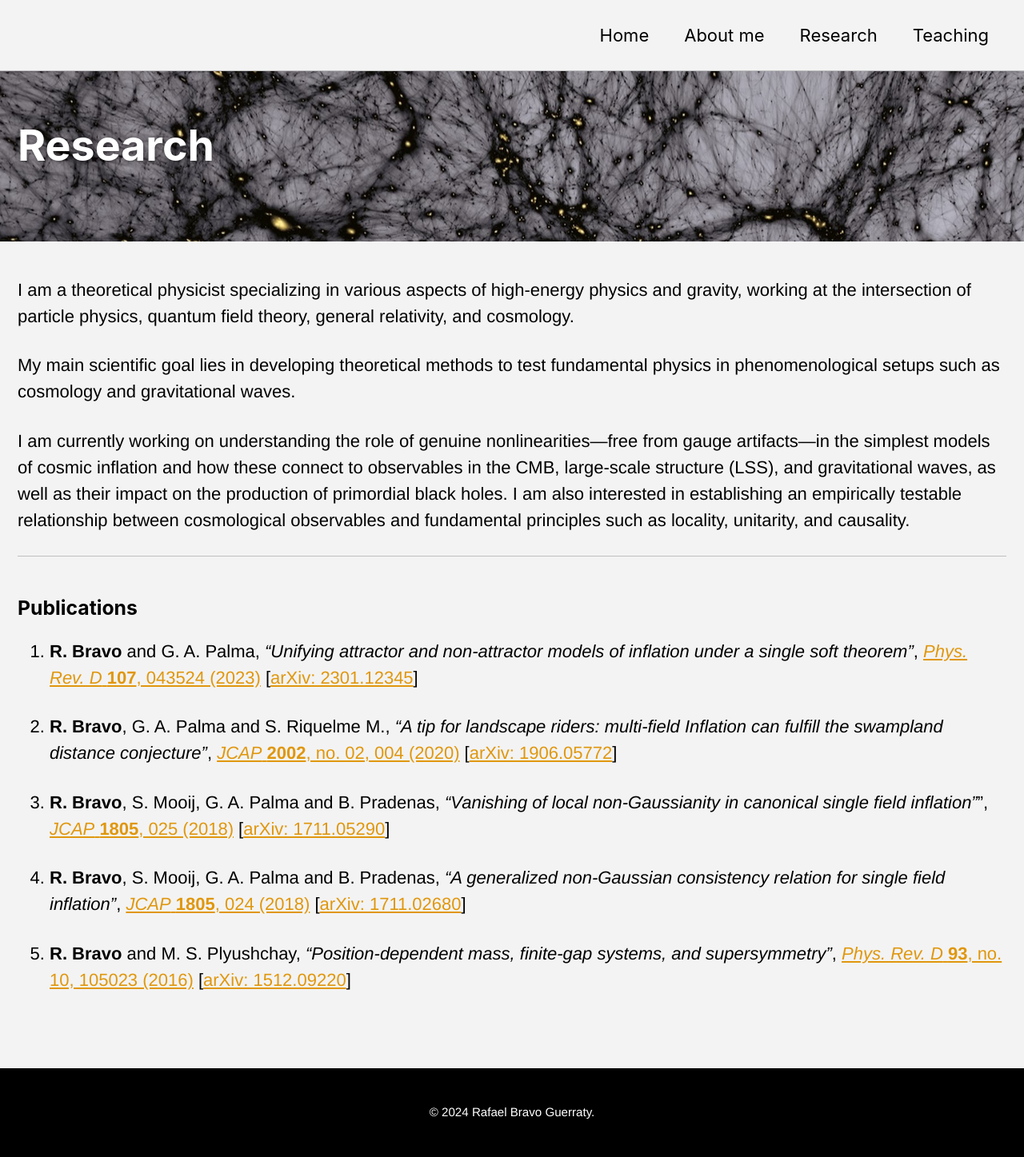
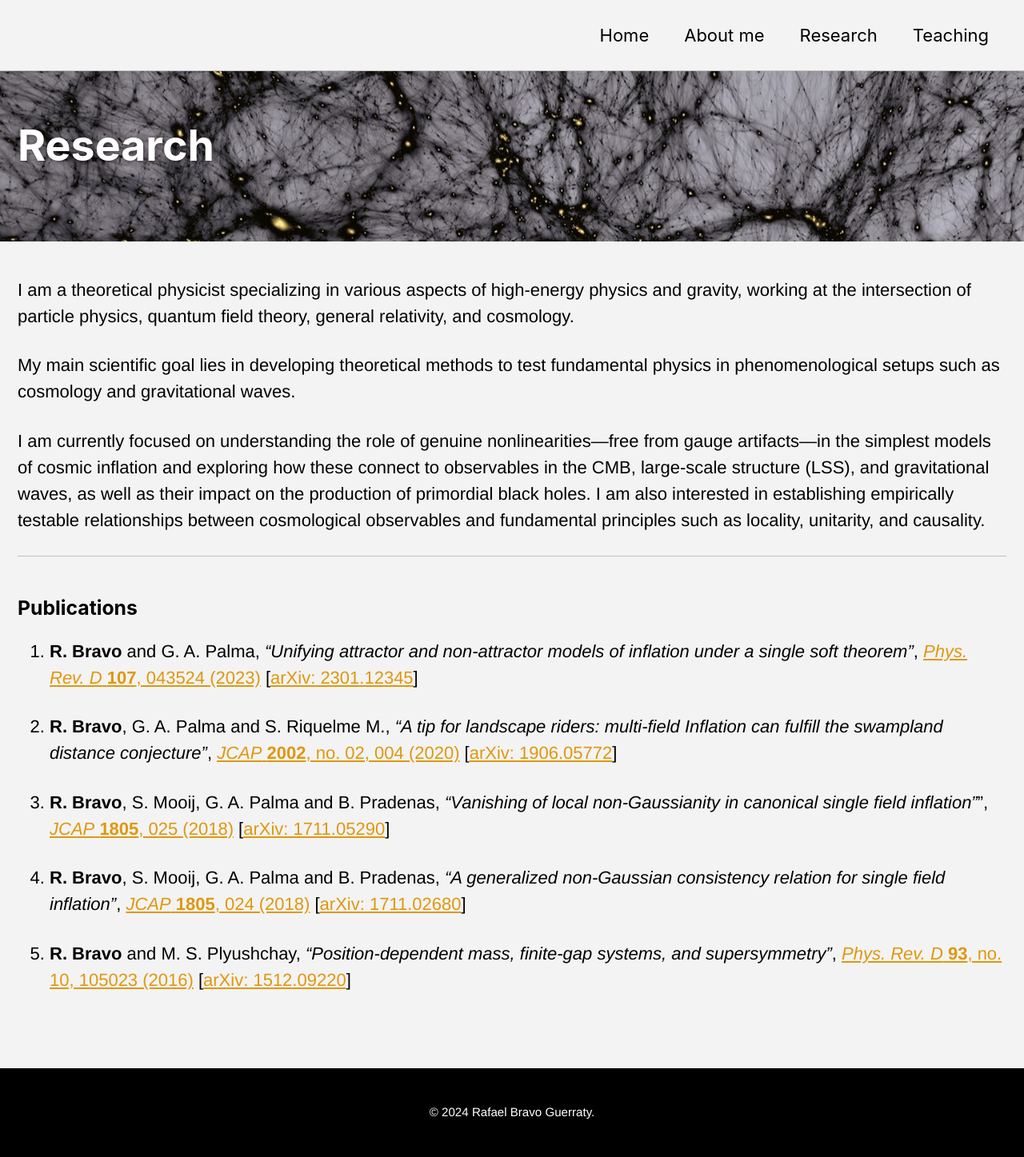
Before and after one commit to rguerraty/rguerraty.github.io, a Jekyll site: the page built from _pages/research.md, in a window 1280 px wide. Shown: the whole page at 80% size. Built offline with Jekyll 4.4.1, drawn with Linux system fonts in a browser that asks for light colours; cached includes are drawn as plain includes.

```diff
--- a/_pages/research.md
+++ b/_pages/research.md
@@ -10,7 +10,7 @@
 
 My main scientific goal lies in developing theoretical methods to test fundamental physics in phenomenological setups such as cosmology and gravitational waves.
 
-I am currently working on understanding the role of genuine nonlinearities—free from gauge artifacts—in the simplest models of cosmic inflation and how these connect to observables in the CMB, large-scale structure (LSS), and gravitational waves, as well as their impact on the production of primordial black holes. I am also interested in establishing an empirically testable relationship between cosmological observables and fundamental principles such as locality, unitarity, and causality.
+I am currently focused on understanding the role of genuine nonlinearities—free from gauge artifacts—in the simplest models of cosmic inflation and exploring how these connect to observables in the CMB, large-scale structure (LSS), and gravitational waves, as well as their impact on the production of primordial black holes. I am also interested in establishing empirically testable relationships between cosmological observables and fundamental principles such as locality, unitarity, and causality.
 
 ----------------------------------------
 ### Publications
--- a/_sass/minimal-mistakes/_variables.scss
+++ b/_sass/minimal-mistakes/_variables.scss
@@ -33,9 +33,9 @@
 $calisto: "Calisto MT", serif !default;
 $garamond: Garamond, serif !default;
 
-$global-font-family: $helvetica, "Gill Sans" !default;
+$global-font-family: $helvetica !default;
 $header-font-family: $sans-serif !default;
-$caption-font-family: $serif !default;
+$caption-font-family: $sans-serif !default;
 
 /* type scale */
 $type-size-1: 2.441em !default; // ~39.056px
```
Also changed, not shown: _pages/about.md (+10 -4 lines), index.md (+1 -0 lines), assets/images/leiden.jpg (deleted), assets/images/leidenwall.jpeg (renamed from assets/images/leidenwall.jpg), assets/images/profile.jpeg (deleted), 6 other files.
